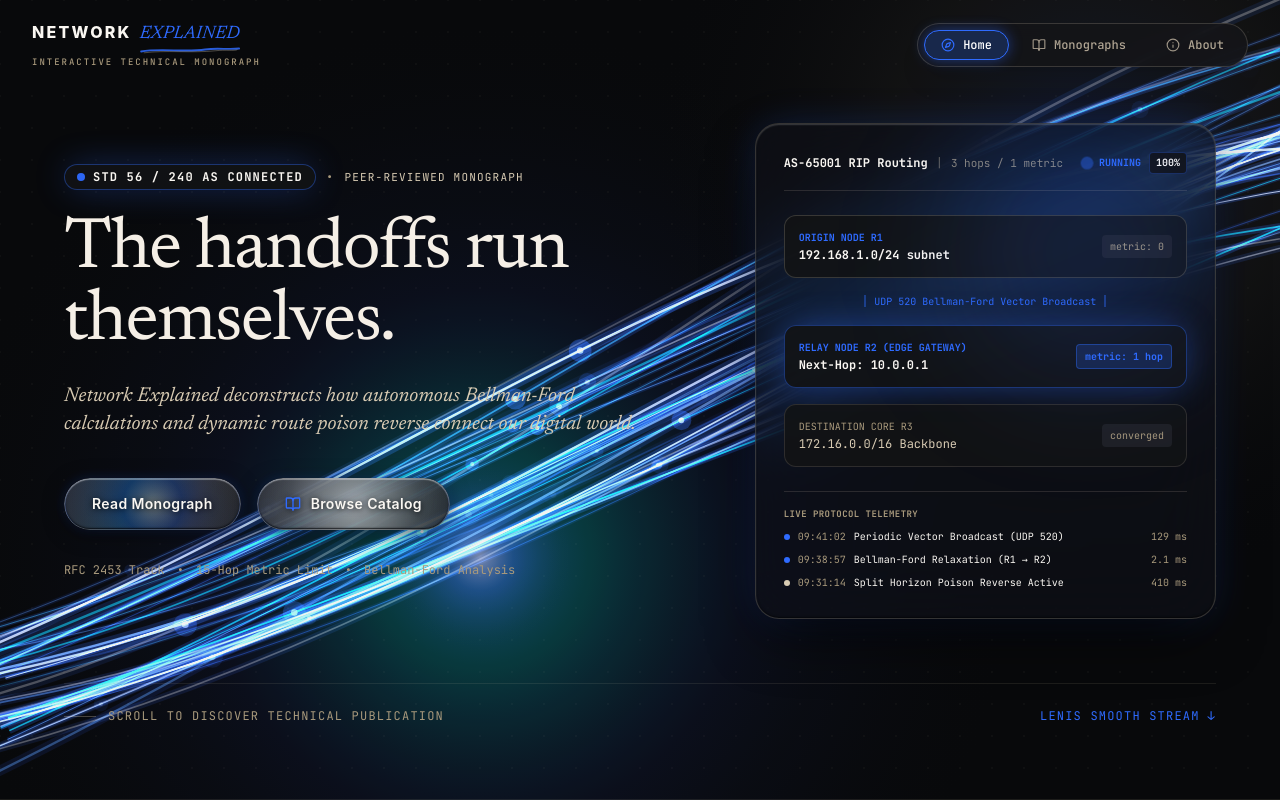
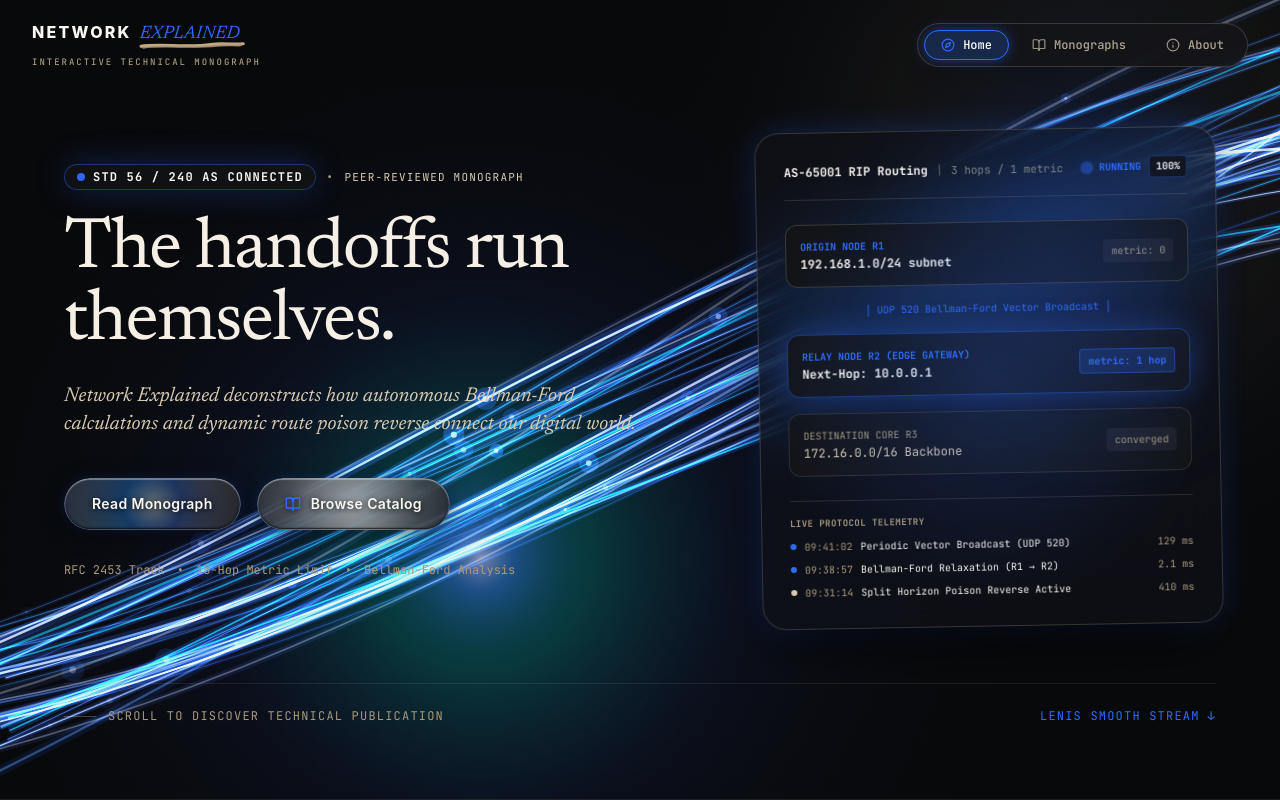
Before and after one commit to salajpadole/network-explained_cnawt_TY, a React (Vite) app: page / in a window 1280 px wide. Shown: the top 800 px of the page. Built offline with nearby package versions, Linux system fonts and the light colour scheme; the HTML template or start-up script is replaced by a standard one.

Commit message:
feat: add entrance wave animation for background rays, golden overlapping sketch underline, and 3D floating cursor-reactive AS-65001 hero card

```diff
--- a/src/components/navigation/Navbar.tsx
+++ b/src/components/navigation/Navbar.tsx
@@ -52,25 +52,25 @@ export const Navbar: React.FC = () => {
             </span>
             <span className="relative inline-block font-serif italic font-normal text-base sm:text-lg text-[#2F6BFF] transition-colors group-hover:text-[#4d82ff]">
               EXPLAINED
-              {/* Hand-drawn sketch SVG underline for organic depth */}
+              {/* Hand-drawn golden sketch SVG underline overlapping bottom */}
               <svg
-                className="absolute -bottom-1.5 left-0 w-full h-2 text-[#2F6BFF] overflow-visible pointer-events-none opacity-85 transition-opacity group-hover:opacity-100"
+                className="absolute -bottom-0.5 left-0 w-[104%] h-2.5 overflow-visible pointer-events-none"
                 viewBox="0 0 100 8"
                 fill="none"
                 xmlns="http://www.w3.org/2000/svg"
               >
                 <path
-                  d="M1 5.5C20 2 45 6.5 65 3.5C78 1.5 88 4 99 2.5"
-                  stroke="currentColor"
-                  strokeWidth="1.8"
+                  d="M1 5.2C18 2.2 44 6.8 68 3.5C80 1.8 90 4.2 99 2.8"
+                  stroke="#C5A880"
+                  strokeWidth="3.0"
                   strokeLinecap="round"
                   strokeLinejoin="round"
                 />
                 <path
-                  d="M4 6.8C25 4 52 7.2 75 4.8C86 3.5 94 5.2 97 3.8"
-                  stroke="#D8CBB3"
-                  strokeWidth="0.8"
-                  strokeOpacity="0.5"
+                  d="M3 6.6C22 3.8 48 7.4 74 4.8C86 3.2 93 5.4 97 4.0"
+                  stroke="#A8997C"
+                  strokeWidth="1.8"
+                  strokeOpacity="0.85"
                   strokeLinecap="round"
                 />
               </svg>
--- a/src/effects/ElectricRaysBackground.tsx
+++ b/src/effects/ElectricRaysBackground.tsx
@@ -140,9 +140,33 @@ export const ElectricRaysBackground: React.FC = () => {
       };
     };
 
+    // Helper: De Casteljau subdivision to evaluate rushing wave [0, u]
+    const splitBezier = (
+      a: { x: number; y: number },
+      b: { x: number; y: number },
+      c: { x: number; y: number },
+      d: { x: number; y: number },
+      u: number
+    ) => {
+      const ab = { x: a.x + (b.x - a.x) * u, y: a.y + (b.y - a.y) * u };
+      const bc = { x: b.x + (c.x - b.x) * u, y: b.y + (c.y - b.y) * u };
+      const cd = { x: c.x + (d.x - c.x) * u, y: c.y + (d.y - c.y) * u };
+      const abc = { x: ab.x + (bc.x - ab.x) * u, y: ab.y + (bc.y - ab.y) * u };
+      const bcd = { x: bc.x + (cd.x - bc.x) * u, y: bc.y + (cd.y - bc.y) * u };
+      const abcd = { x: abc.x + (bcd.x - abc.x) * u, y: abc.y + (bcd.y - abc.y) * u };
+      return { p0: a, p1: ab, p2: abc, p3: abcd };
+    };
+
     let time = 0;
+    const introStartTime = performance.now();
+    const introDuration = 1800; // 1.8 seconds surging wave on page load / refresh
 
     const render = () => {
+      const now = performance.now();
+      const introElapsed = now - introStartTime;
+      const introRaw = Math.min(Math.max(introElapsed / introDuration, 0), 1);
+      const introProgress = 1 - Math.pow(1 - introRaw, 3); // cubic ease-out for swift rush
+
       time += 0.014;
       scrollY += (targetScrollY - scrollY) * 0.08;
       mouseX += (targetMouseX - mouseX) * 0.06;
@@ -155,10 +179,10 @@ export const ElectricRaysBackground: React.FC = () => {
       ctx.fillStyle = '#090A0C';
       ctx.fillRect(0, 0, width, height);
 
-      // 1. Subtle Technical Dot Grid (Matching Relay.app reference image)
+      // 1. Subtle Technical Dot Grid
       const dotSpacing = 32;
       const dotRadius = 0.9;
-      ctx.fillStyle = 'rgba(216, 203, 179, 0.06)';
+      ctx.fillStyle = `rgba(216, 203, 179, ${0.06 * Math.min(introRaw * 1.5, 1)})`;
       const startX = 0;
       const startY = 0;
       for (let x = startX; x < width; x += dotSpacing) {
@@ -173,41 +197,42 @@ export const ElectricRaysBackground: React.FC = () => {
       const scrollFactor = (scrollY * 0.0015);
       const scrollOffsetY = (scrollY * 0.35) % (height * 1.5);
 
-      // 2. Focal Apex / Radiant Convergence Point (Lower-left / mid-left area as in reference image)
+      // 2. Focal Apex / Radiant Convergence Point
       const focalOriginX = width * 0.34 + Math.sin(time * 0.3 + scrollFactor) * 45;
       const focalOriginY = height * 0.72 + Math.cos(time * 0.4 + scrollFactor) * 35 - (scrollY * 0.15) % 300;
 
-      // Draw Radiant Convergence Bloom Glow
+      // Draw Radiant Convergence Bloom Glow (expands dynamically during wave rush)
+      const bloomScale = 0.25 + 0.75 * introProgress;
       const focalGlow = ctx.createRadialGradient(
         focalOriginX,
         focalOriginY,
         0,
         focalOriginX,
         focalOriginY,
-        width * 0.42
+        width * 0.42 * bloomScale
       );
-      focalGlow.addColorStop(0, 'rgba(47, 107, 255, 0.45)');
-      focalGlow.addColorStop(0.2, 'rgba(0, 240, 255, 0.22)');
-      focalGlow.addColorStop(0.5, 'rgba(30, 60, 180, 0.10)');
+      focalGlow.addColorStop(0, `rgba(47, 107, 255, ${0.45 * introProgress})`);
+      focalGlow.addColorStop(0.2, `rgba(0, 240, 255, ${0.22 * introProgress})`);
+      focalGlow.addColorStop(0.5, `rgba(30, 60, 180, ${0.10 * introProgress})`);
       focalGlow.addColorStop(1, 'rgba(9, 10, 12, 0)');
 
       ctx.save();
       ctx.globalCompositeOperation = 'screen';
       ctx.fillStyle = focalGlow;
       ctx.beginPath();
-      ctx.arc(focalOriginX, focalOriginY, width * 0.42, 0, Math.PI * 2);
+      ctx.arc(focalOriginX, focalOriginY, width * 0.42 * bloomScale, 0, Math.PI * 2);
       ctx.fill();
       ctx.restore();
 
       // Secondary ambient pool top right
       const topGlow = ctx.createRadialGradient(width * 0.85, height * 0.2, 0, width * 0.85, height * 0.2, width * 0.35);
-      topGlow.addColorStop(0, 'rgba(47, 107, 255, 0.14)');
-      topGlow.addColorStop(0.5, 'rgba(216, 203, 179, 0.04)');
+      topGlow.addColorStop(0, `rgba(47, 107, 255, ${0.14 * introProgress})`);
+      topGlow.addColorStop(0.5, `rgba(216, 203, 179, ${0.04 * introProgress})`);
       topGlow.addColorStop(1, 'transparent');
       ctx.fillStyle = topGlow;
       ctx.fillRect(0, 0, width, height);
 
-      // 3. Render the Flowing Spline Rays
+      // 3. Render the Flowing Spline Rays (with Entrance Wave Rush)
       ctx.save();
       ctx.globalCompositeOperation = 'lighter'; // Electric light blending
 
@@ -220,29 +245,35 @@ export const ElectricRaysBackground: React.FC = () => {
 
       for (let i = 0; i < rays.length; i++) {
         const ray = rays[i];
+
+        // Staggered wave calculation so each ray surges across in sequence
+        const rayStagger = (i / rays.length) * 0.35;
+        const rayRaw = Math.min(Math.max((introRaw - rayStagger) / 0.65, 0), 1);
+        const rayProgress = 1 - Math.pow(1 - rayRaw, 2.5); // Eased 0 to 1
+
+        if (rayProgress <= 0.005) {
+          continue; // Hasn't started surging yet
+        }
+
         const wave = Math.sin(time + ray.phase + scrollFactor * 2.5);
         const wave2 = Math.cos(time * 0.8 + ray.phase + scrollFactor * 1.8);
 
-        // Spline Control Points
-        // P0 starts around the lower-left or behind the hero text
+        // Full Spline Control Points
         const p0 = {
           x: -50 + Math.sin(ray.phase) * 60,
           y: height * 0.88 + ray.startYOffset + wave * 30 - scrollOffsetY * 0.3,
         };
 
-        // P1: Tight convergence near the bright hyperbolic apex
         const p1 = {
           x: focalOriginX + (Math.sin(ray.phase * 2) * 90) + wave2 * 35,
           y: focalOriginY + (Math.cos(ray.phase * 2) * 55) + wave * 25,
         };
 
-        // P2: Graceful arc curving toward top-right
         const p2 = {
           x: width * ray.cp2XRatio + wave * 65,
           y: height * ray.cp2YRatio + wave2 * 45 + ray.startYOffset * 0.5,
         };
 
-        // P3: Exiting gracefully off the right / top-right edge
         const p3 = {
           x: width + 80,
           y: height * 0.12 + ray.endYOffset + wave * 50 - scrollOffsetY * 0.2,
@@ -268,26 +299,47 @@ export const ElectricRaysBackground: React.FC = () => {
 
         evaluatedSplines.push({ p0, p1, p2, p3 });
 
+        // If in entrance phase, slice the curve so it rushes across the screen
+        const activeCurve = rayProgress < 1 ? splitBezier(p0, p1, p2, p3, rayProgress) : { p0, p1, p2, p3 };
+
         // Outer Neon Glow Pass
         ctx.beginPath();
-        ctx.moveTo(p0.x, p0.y);
-        ctx.bezierCurveTo(p1.x, p1.y, p2.x, p2.y, p3.x, p3.y);
+        ctx.moveTo(activeCurve.p0.x, activeCurve.p0.y);
+        ctx.bezierCurveTo(activeCurve.p1.x, activeCurve.p1.y, activeCurve.p2.x, activeCurve.p2.y, activeCurve.p3.x, activeCurve.p3.y);
         ctx.strokeStyle = ray.glowColor;
         ctx.lineWidth = ray.width * 4.2;
-        ctx.globalAlpha = ray.alpha * 0.32;
+        ctx.globalAlpha = ray.alpha * 0.32 * Math.min(rayProgress * 2, 1);
         ctx.stroke();
 
         // Inner Bright Core Pass
         ctx.beginPath();
-        ctx.moveTo(p0.x, p0.y);
-        ctx.bezierCurveTo(p1.x, p1.y, p2.x, p2.y, p3.x, p3.y);
+        ctx.moveTo(activeCurve.p0.x, activeCurve.p0.y);
+        ctx.bezierCurveTo(activeCurve.p1.x, activeCurve.p1.y, activeCurve.p2.x, activeCurve.p2.y, activeCurve.p3.x, activeCurve.p3.y);
         ctx.strokeStyle = ray.color;
         ctx.lineWidth = ray.width;
-        ctx.globalAlpha = ray.alpha * 0.9;
+        ctx.globalAlpha = ray.alpha * 0.9 * Math.min(rayProgress * 2, 1);
         ctx.stroke();
+
+        // Rushing leading spark at the wavefront tip
+        if (rayProgress < 0.99) {
+          const tip = activeCurve.p3;
+          ctx.beginPath();
+          ctx.arc(tip.x, tip.y, ray.width * 2.2, 0, Math.PI * 2);
+          ctx.fillStyle = '#FFFFFF';
+          ctx.globalAlpha = 0.95;
+          ctx.fill();
+
+          ctx.beginPath();
+          ctx.arc(tip.x, tip.y, ray.width * 5.5, 0, Math.PI * 2);
+          ctx.fillStyle = ray.glowColor;
+          ctx.globalAlpha = 0.65;
+          ctx.fill();
+        }
       }
 
-      // 4. Render Data Flow Particles along the Rays
+      // 4. Render Data Flow Particles along the Rays (burst in as rays expand)
+      if (introRaw > 0.25) {
+        const particleIntro = Math.min((introRaw - 0.25) / 0.75, 1);
         for (let i = 0; i < particles.length; i++) {
           const p = particles[i];
           p.t += p.speed;
@@ -301,7 +353,7 @@ export const ElectricRaysBackground: React.FC = () => {
 
           const pos = getBezierPoint(spline.p0, spline.p1, spline.p2, spline.p3, p.t);
           const pulse = 0.5 + 0.5 * Math.sin(time * 3 + p.pulsePhase);
-        const alpha = p.alpha * pulse * Math.sin(p.t * Math.PI); // Fade in & out at ends
+          const alpha = p.alpha * pulse * Math.sin(p.t * Math.PI) * particleIntro;
 
           // Particle Core
           ctx.beginPath();
@@ -316,6 +368,7 @@ export const ElectricRaysBackground: React.FC = () => {
           ctx.fillStyle = '#2F6BFF';
           ctx.globalAlpha = alpha * 0.6;
           ctx.fill();
+        }
       }
 
       ctx.restore();
--- a/src/pages/HomePage.tsx
+++ b/src/pages/HomePage.tsx
@@ -1,4 +1,4 @@
-import React, { useEffect, useRef } from 'react';
+import React, { useEffect, useRef, useState } from 'react';
 import { useRouter } from '../router';
 import { sound } from '../audio/soundEngine';
 import { ThreeHeroNetwork } from '../effects/ThreeHeroNetwork';
@@ -13,6 +13,115 @@ import gsap from 'gsap';
 import { ScrollTrigger } from 'gsap/ScrollTrigger';
 
 gsap.registerPlugin(ScrollTrigger);
+
+interface FloatingAS65001CardProps {
+  children: React.ReactNode;
+}
+
+const FloatingAS65001Card: React.FC<FloatingAS65001CardProps> = ({ children }) => {
+  const cardRef = useRef<HTMLDivElement | null>(null);
+  const [sheenPos, setSheenPos] = useState({ x: 50, y: 50 });
+
+  useEffect(() => {
+    const el = cardRef.current;
+    if (!el) return;
+
+    let animId: number;
+    let targetX = 0;
+    let targetY = 0;
+    let targetRotX = 0;
+    let targetRotY = 0;
+    let currentX = 0;
+    let currentY = 0;
+    let currentRotX = 0;
+    let currentRotY = 0;
+    let time = 0;
+
+    const handleMouseMove = (e: MouseEvent) => {
+      if (!el) return;
+      const rect = el.getBoundingClientRect();
+      const cardCenterX = rect.left + rect.width / 2;
+      const cardCenterY = rect.top + rect.height / 2;
+
+      const dx = e.clientX - cardCenterX;
+      const dy = e.clientY - cardCenterY;
+      const dist = Math.sqrt(dx * dx + dy * dy);
+      const maxProximity = 700;
+
+      if (dist < maxProximity) {
+        const proximity = Math.pow(1 - dist / maxProximity, 1.4);
+        // Magnetic pull toward cursor (moves toward mouse)
+        targetX = (dx / maxProximity) * 38 * proximity;
+        targetY = (dy / maxProximity) * 38 * proximity;
+
+        // 3D tilt facing cursor
+        targetRotY = (dx / maxProximity) * 12 * proximity;
+        targetRotX = -(dy / maxProximity) * 12 * proximity;
+
+        // Light sheen coordinates
+        const sheenX = Math.max(0, Math.min(100, ((e.clientX - rect.left) / rect.width) * 100));
+        const sheenY = Math.max(0, Math.min(100, ((e.clientY - rect.top) / rect.height) * 100));
+        setSheenPos({ x: sheenX, y: sheenY });
+      } else {
+        targetX = 0;
+        targetY = 0;
+        targetRotX = 0;
+        targetRotY = 0;
+      }
+    };
+
+    window.addEventListener('mousemove', handleMouseMove, { passive: true });
+
+    const animate = () => {
+      time += 0.024;
+      // Ambient floating levitation
+      const ambientFloatY = Math.sin(time) * 10;
+      const ambientFloatX = Math.cos(time * 0.7) * 4;
+      const ambientRotZ = Math.sin(time * 0.5) * 1.2;
+
+      // Smooth inertia interpolation (lerp)
+      currentX += (targetX - currentX) * 0.08;
+      currentY += (targetY - currentY) * 0.08;
+      currentRotX += (targetRotX - currentRotX) * 0.08;
+      currentRotY += (targetRotY - currentRotY) * 0.08;
+
+      const totalX = currentX + ambientFloatX;
+      const totalY = currentY + ambientFloatY;
+
+      if (el) {
+        el.style.transform = `perspective(1000px) translate3d(${totalX.toFixed(2)}px, ${totalY.toFixed(2)}px, 0px) rotateX(${currentRotX.toFixed(2)}deg) rotateY(${currentRotY.toFixed(2)}deg) rotateZ(${ambientRotZ.toFixed(2)}deg)`;
+      }
+
+      animId = requestAnimationFrame(animate);
+    };
+
+    animId = requestAnimationFrame(animate);
+
+    return () => {
+      cancelAnimationFrame(animId);
+      window.removeEventListener('mousemove', handleMouseMove);
+    };
+  }, []);
+
+  return (
+    <div
+      ref={cardRef}
+      className="hero-reveal rounded-3xl glass-panel-elevated p-6 sm:p-7 relative overflow-hidden border border-[#D8CBB3]/20 shadow-2xl transition-shadow duration-300 will-change-transform"
+      style={{
+        boxShadow: `0 28px 60px -15px rgba(0, 0, 0, 0.85), 0 0 35px -5px rgba(47, 107, 255, 0.35)`,
+      }}
+    >
+      {/* Dynamic Specular Sheen Gliding with Cursor */}
+      <div
+        className="absolute inset-0 pointer-events-none transition-opacity duration-300"
+        style={{
+          background: `radial-gradient(circle 320px at ${sheenPos.x}% ${sheenPos.y}%, rgba(47, 107, 255, 0.22), transparent 70%)`,
+        }}
+      />
+      {children}
+    </div>
+  );
+};
 
 export const HomePage: React.FC = () => {
   const { navigate } = useRouter();
@@ -43,7 +152,7 @@ export const HomePage: React.FC = () => {
   };
 
   return (
-    <div className="relative text-[#D8CBB3] bg-transparent overflow-x-hidden selection:bg-[#2F6BFF]/30 selection:text-white">
+    <div className="relative text-[#D8CBB3] bg-transparent overflow-x-clip selection:bg-[#2F6BFF]/30 selection:text-white">
 
       {/* ========================================================================= */}
       {/* SCENE 01 — OPENING CINEMATIC HERO EXPERIENCE (85-100vh) */}
@@ -108,10 +217,9 @@ export const HomePage: React.FC = () => {
 
             </div>
 
-            {/* Right Column: Signature Relay-Style Liquid Glass Router Node Graph */}
+            {/* Right Column: Signature Relay-Style Floating Liquid Glass Router Node Graph */}
             <div className="lg:col-span-5">
-              <div className="hero-reveal rounded-3xl glass-panel-elevated p-6 sm:p-7 relative overflow-hidden border border-[#D8CBB3]/20 shadow-2xl">
-
+              <FloatingAS65001Card>
                 {/* Ambient Internal Glow */}
                 <div className="absolute top-0 right-0 w-64 h-64 bg-[#2F6BFF]/15 rounded-full blur-3xl pointer-events-none" />
 
@@ -194,8 +302,7 @@ export const HomePage: React.FC = () => {
                     <span className="text-[#A8997C]">410 ms</span>
                   </div>
                 </div>
-
-              </div>
+              </FloatingAS65001Card>
             </div>
 
           </div>
```
Also changed, not shown: 2 other files (tests, documents, lock files or other folders). Lines whose indentation alone changed are shown as unchanged.
